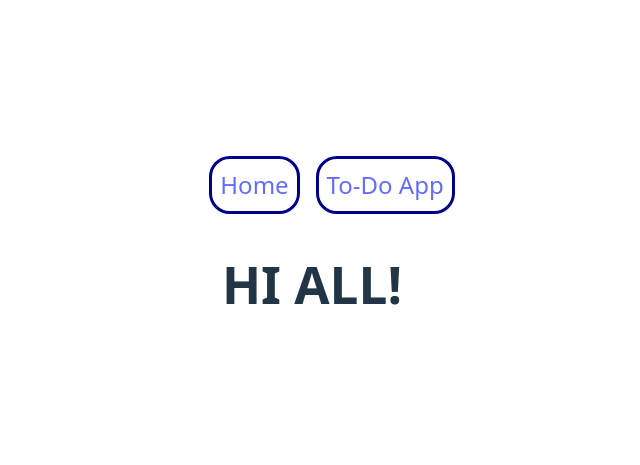
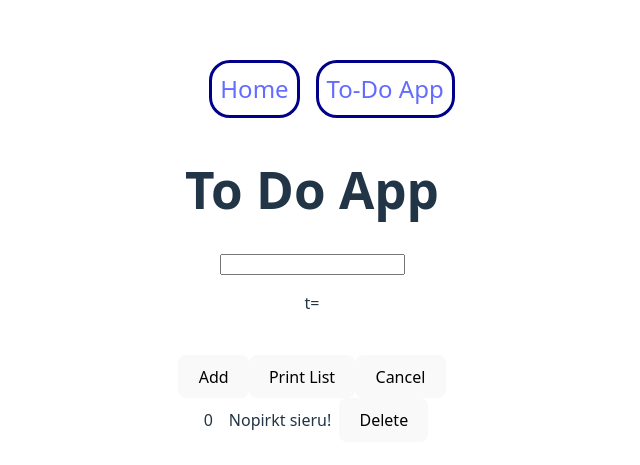
Before and after one commit to kristaps-m/vite-js-project, a React (Vite) app: page /ToDoApp in a window 1280 px wide. Shown: the part 161-626 px from the top of the page, without its empty margins (328-968 px from the left). Built offline with nearby package versions, Linux system fonts and the light colour scheme.

Commit message:
add basic ToDo app.
TODO - add EDIT!

```diff
--- a/src/components/DoDoApp.tsx
+++ b/src/components/DoDoApp.tsx
@@ -1,7 +1,64 @@
+import { useState } from "react";
+
+interface IToDo {
+  job: string;
+}
+
 function ToDoApp() {
+  const [xList, setXList] = useState<IToDo[]>([{ job: "Nopirkt sieru!" }]);
+  const [textInInput, setTextInInput] = useState<string>();
+  function handleAdd(j: string | undefined) {
+    if (j) {
+      if (j.length >= 3) {
+        setXList([...xList, { job: j }]);
+      }
+    }
+    console.log(j);
+  }
+
+  function handleDeleteJob(index: number) {
+    // let oldList = xList.splice(index, 1);
+    const isDeleting = confirm(`Do you want to Delete - ${index} -?`);
+    if (isDeleting) {
+      xList.splice(index, 1);
+      setXList([...xList]);
+    }
+  }
+
   return (
     <>
-      <h1>HI ALL!</h1>
+      <h1>To Do App</h1>
+      <div>
+        <input type="text" onChange={(x) => setTextInInput(x.target.value)} />
+        <p>t= {textInInput}</p>
+        <br />
+        <button
+          onClick={() => {
+            handleAdd(textInInput);
+          }}
+        >
+          Add
+        </button>
+        <button
+          onClick={() => {
+            console.log(xList);
+          }}
+        >
+          Print List
+        </button>
+        <button>Cancel</button>
+        {xList.map((x, index) => {
+          return (
+            <div key={index}>
+              <div style={{ display: "inline" }}>
+                <p style={{ display: "inline-block", margin: "0.5rem" }}>{index}</p>
+                <p style={{ display: "inline-block", margin: "0.5rem" }}>{x?.job}</p>
+                <button onClick={() => handleDeleteJob(index)}>Delete</button>
+              </div>
+            </div>
+          );
+        })}
+      </div>
     </>
   );
 }
```
